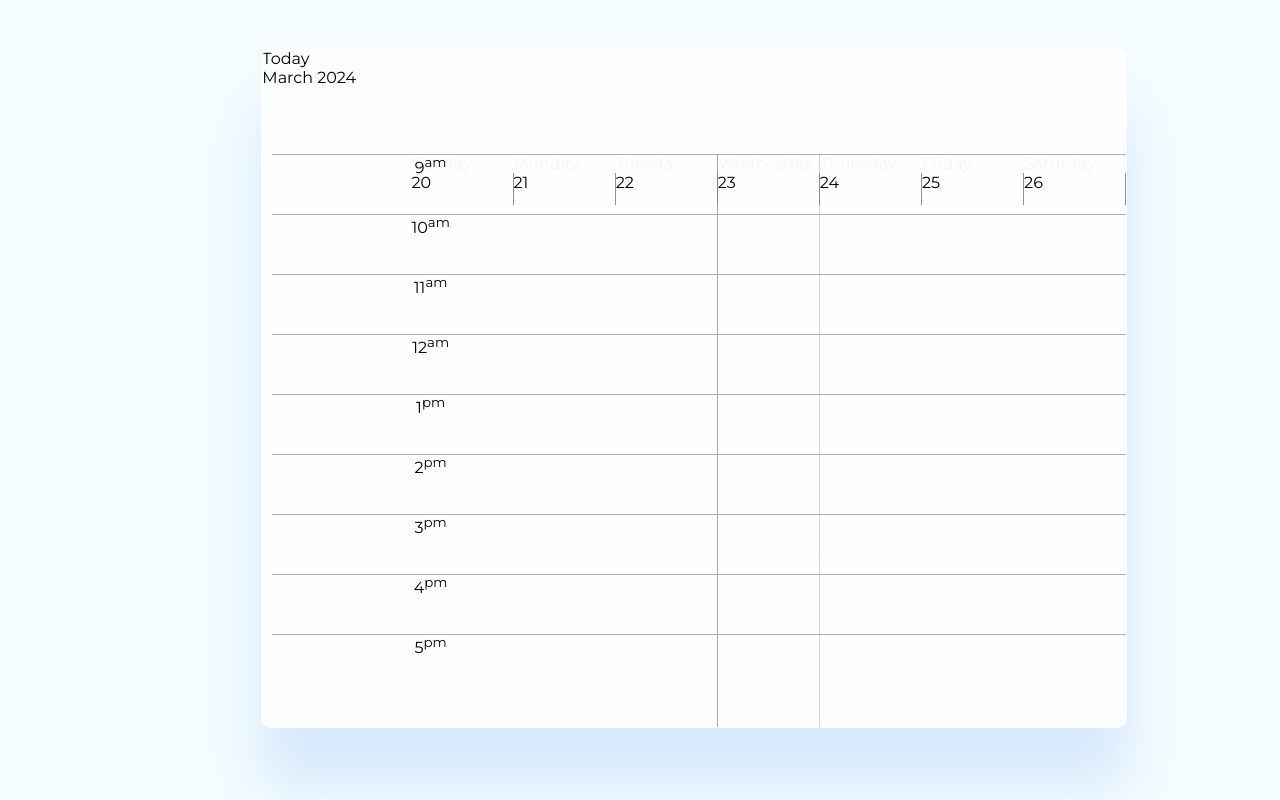
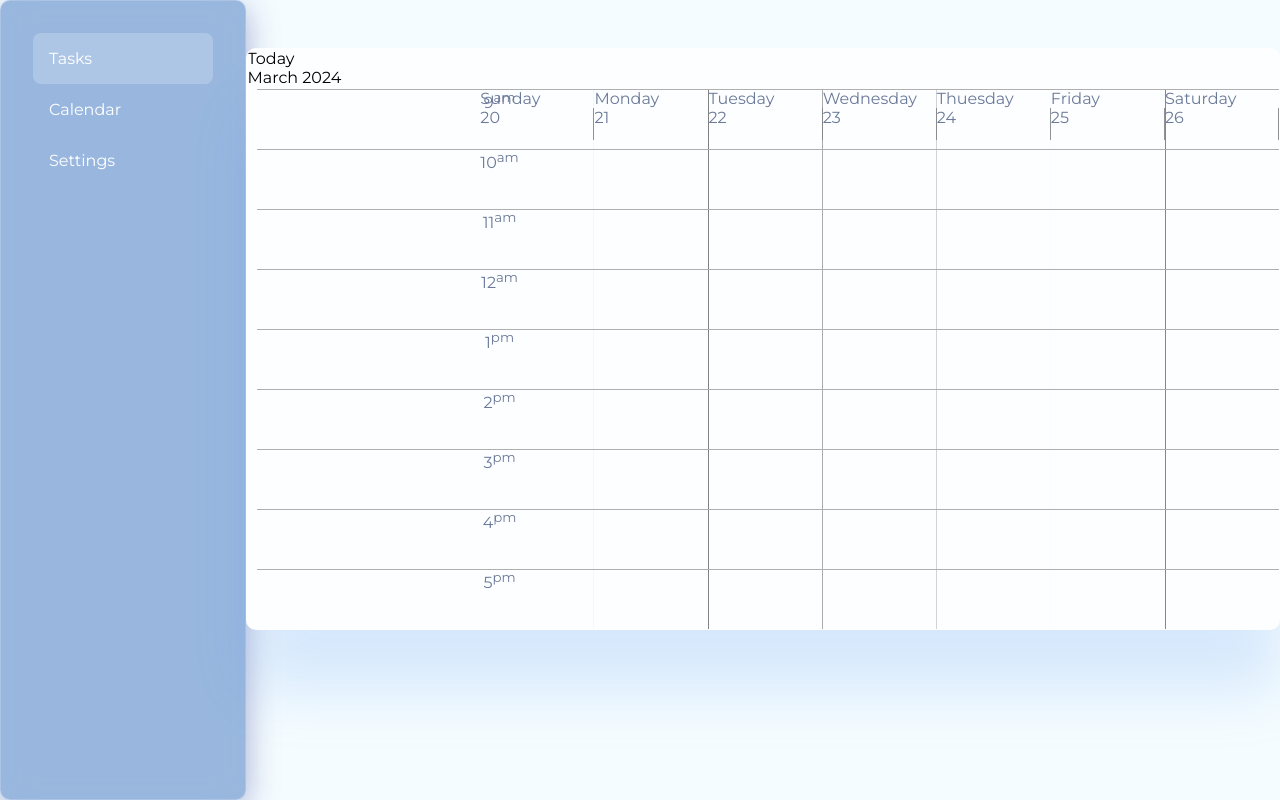
Before and after one commit to aathasri/PocketPilot, a website: page app/html/newMain.html in a window 1280 px wide. Drawn offline with Linux system fonts and the light colour scheme.

Commit message:
newStyles

```diff
--- a/app/html/newMain.html
+++ b/app/html/newMain.html
@@ -12,9 +12,15 @@
 
 <body>
     <div class="main-page">
-        <div class=side-menu">
-
-        </div>
+        <aside class="side-menu">
+            <nav class="navigation">
+                <ul class="nav-links">
+                    <li><a href="#" class="nav-item active"><span class="icon tasks-icon"></span>Tasks</a></li>
+                    <li><a href="#" class="nav-item"><span class="icon calendar-icon"></span>Calendar</a></li>
+                    <li><a href="#" class="nav-item"><span class="icon settings-icon"></span>Settings</a></li>
+                </ul>
+            </nav>
+        </aside>
         <div class="calendar-container">
             <div class="toggles">
                 <div class="todayBtn">Today</div>
--- a/public/styles/newStyle.css
+++ b/public/styles/newStyle.css
@@ -4,7 +4,9 @@
     --clr-ice-blue: hsl(196, 100%, 98%);
     --clr-baby-blue: hsla(210, 65%, 65%, 0.9);
     --clr-lines-grey: hsla(0, 0%, 45%, 0.775);
-
+    --clr-grey-blue: #6B7A99;
+    --clr-sidebar-bg: #739BD0;
+    /* Adjust the color as per the blue rectangle in your Figma design */
 }
 
 * {
@@ -15,24 +17,22 @@
 
 
 body {
-    font-family: Montserrat;
+    font-family: 'Montserrat', sans-serif;
+    background-color: var(--clr-ice-blue);
+    overflow: hidden;
 }
 
 .main-page {
-    width: 100vw;
-    height: 100vh;
-    display: grid;
-    grid-template-columns: 33vw, 65vw;
-    grid-template-areas:
-        "sideMenu calendar";
-    background-color: var(--clr-ice-blue);
+    display: flex;
+    min-height: 100vh;
 }
 
 .side-menu {
-    grid-area: sideMenu;
-
-    width: 100%;
-    height: 95%;
+    width: 20%;
+    /* Adjust width as per design */
+    padding: 2rem;
+    display: flex;
+    flex-direction: column;
 
     background: rgba(115, 155, 208, 0.7);
     box-shadow: 0 8px 32px 0 rgba(31, 38, 135, 0.37);
@@ -44,6 +44,27 @@ body {
 
 }
 
+.navigation .nav-links {
+    list-style: none;
+}
+
+.navigation .nav-item {
+    padding: 1rem 0;
+    color: white;
+    text-decoration: none;
+    display: flex;
+    align-items: center;
+}
+
+.navigation .nav-item .icon {
+    margin-right: 1rem;
+    /* Add background images for icons or use font icons */
+}
+
+.navigation .nav-item.active {
+    background: rgba(255, 255, 255, 0.2);
+    border-radius: 0.5rem;
+}
 
 
 li {
@@ -88,16 +109,18 @@ ul {
 
 .weekdays,
 .daynumbers {
+    color: var(--clr-grey-blue);
     display: grid;
     grid-template-columns: repeat(7, 1fr);
 }
 
 .weekdays {
     /* background: rgb(83, 83, 83); */
-    color: whitesmoke;
+    color: var(--clr-grey-blue);
 }
 
 .daynumbers {
+    color: var(--clr-grey-blue);
     /* background: rgb(194, 194, 194); */
     min-height: 2em;
 }
@@ -119,6 +142,7 @@ ul {
 }
 
 .timeslots {
+    color: var(--clr-grey-blue);
     display: flex;
     flex-direction: column;
     align-items: center;
@@ -157,7 +181,7 @@ ul {
 
 .event-name {
     overflow: hidden;
-    color: #fff;
+    color: var(--clr-grey-blue);
     display: flex;
     align-items: center;
     font-size: 12px;
```
